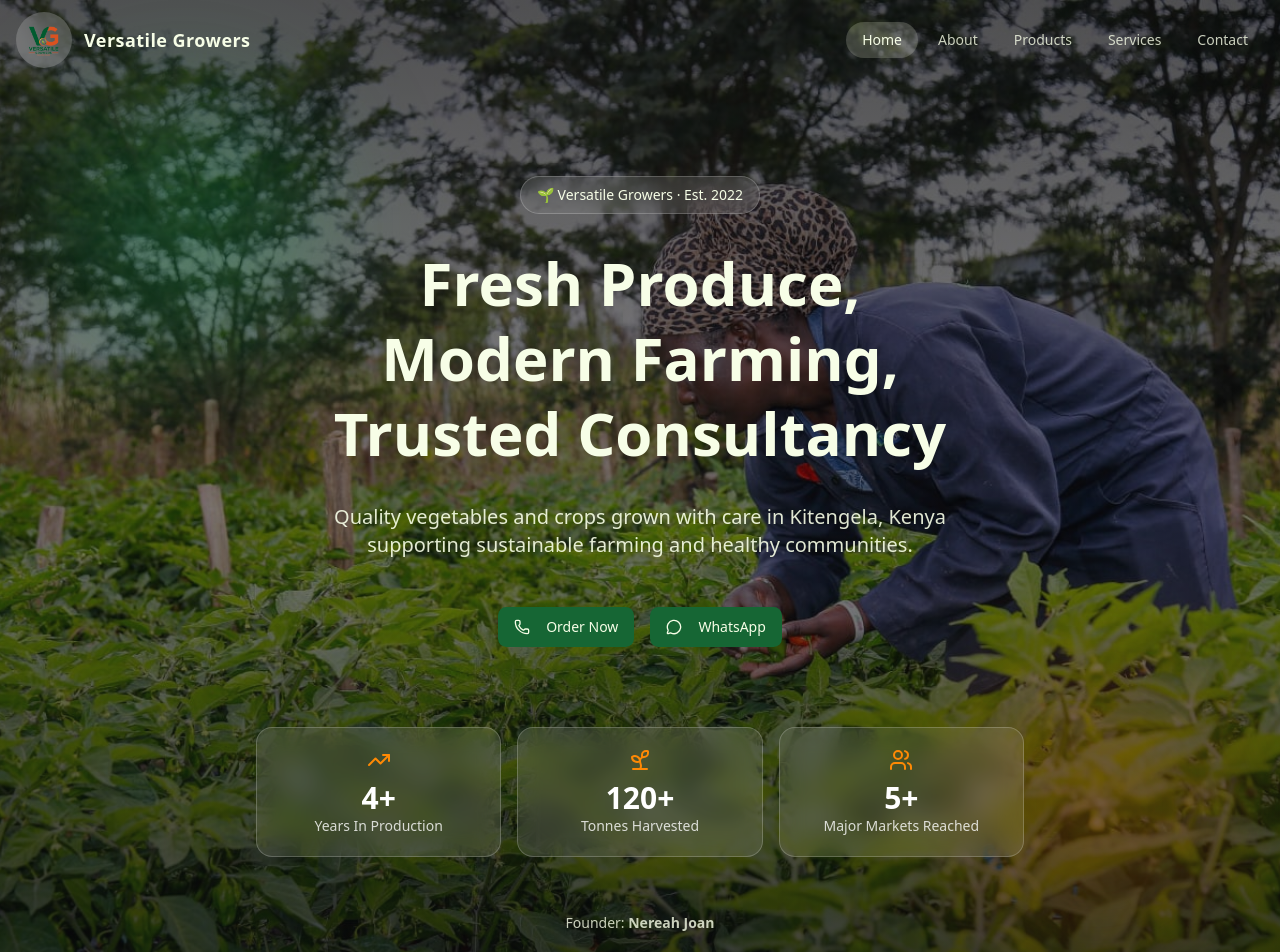
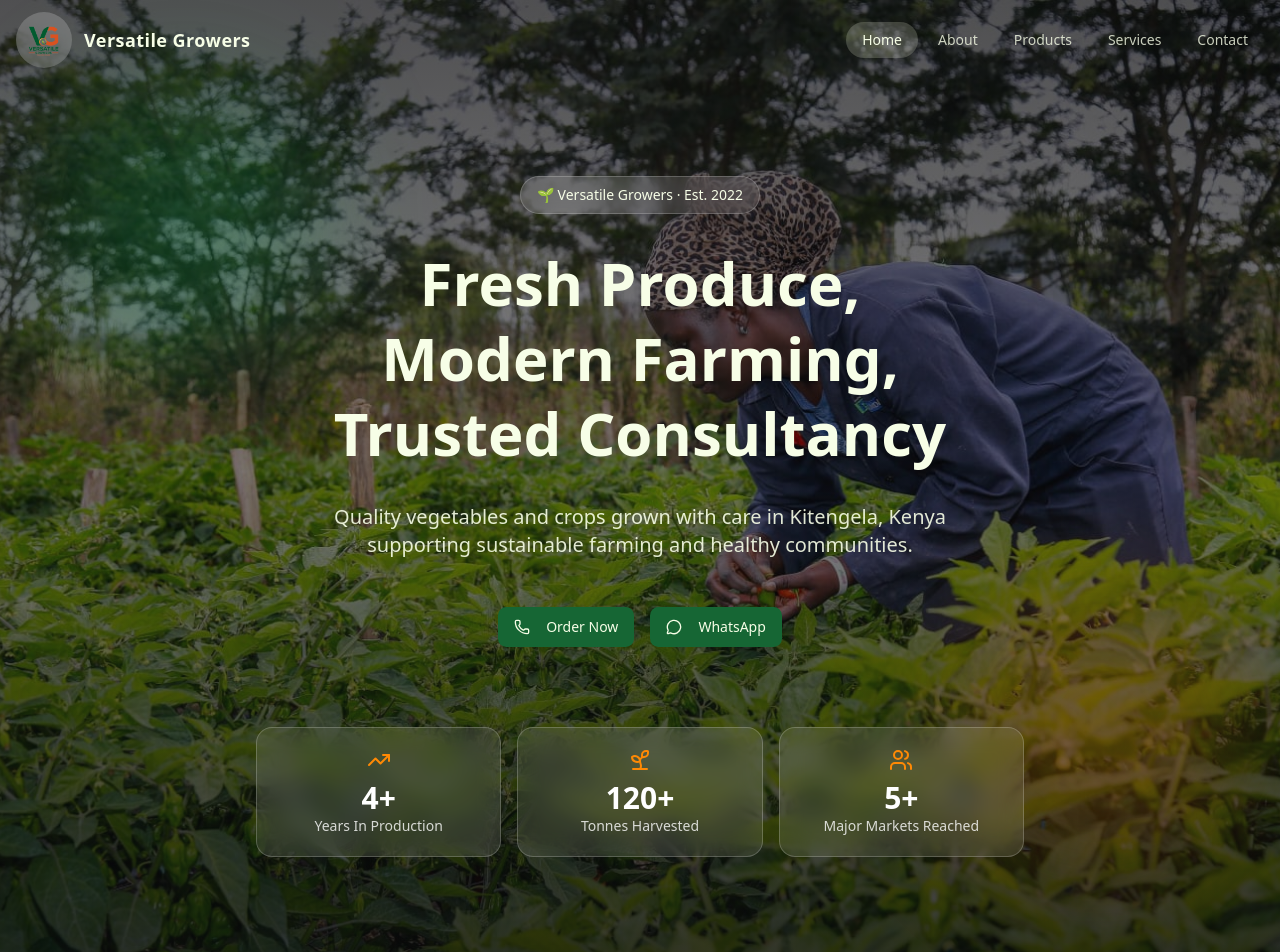
Before and after one commit to khayanga/versatile-growers, a Next.js app: page / in a window 1280 px wide. Shown: the top 952 px of the page. Built offline with nearby package versions, Linux system fonts and the light colour scheme.

Commit message:
Founder name

```diff
--- a/components/Hero.tsx
+++ b/components/Hero.tsx
@@ -115,9 +115,7 @@ const Hero = () => {
           </div>
 
           {/* Owner */}
-          <p className="animate-fade-up animation-delay-500 text-primary-foreground/80 text-sm pt-6">
-            Founder: <strong>Nereah Joan</strong>
-          </p>
+
         </div>
       </div>
     </section>
```
